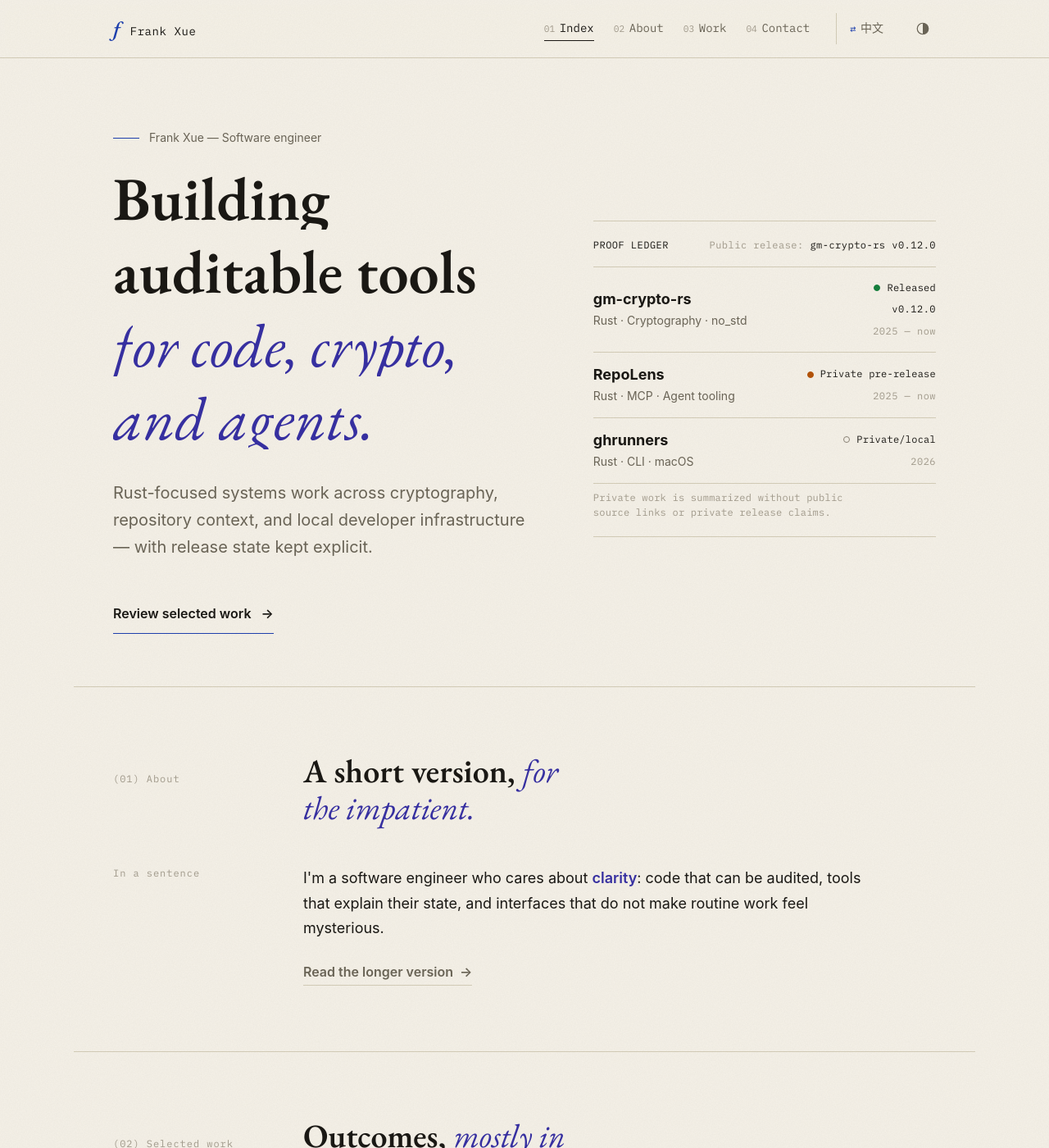
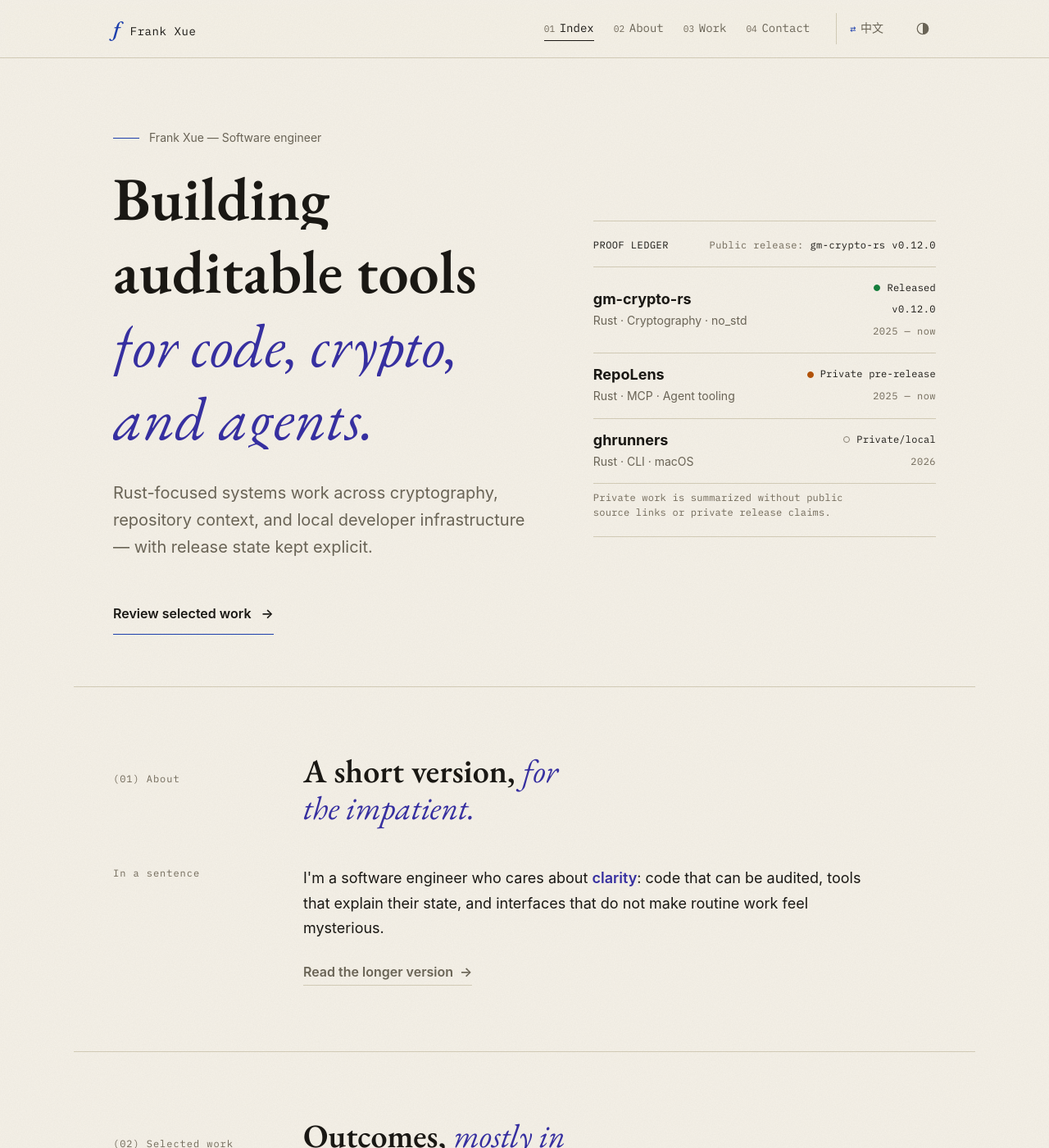
Before and after one commit to frankxue831/frankxue831.github.io, a Jekyll site: the page built from index.html, in a window 1280 px wide and 1400 px high. Shown: the whole window at 82% size. Built offline with Jekyll 4.4.1, drawn with Linux system fonts in a browser that asks for light colours.

Commit message:
fix(a11y): raise --fg-subtle to meet WCAG AA contrast
--fg-subtle styles normal-size meta text (eyebrows, section numbers, tags,
years) but failed WCAG AA against --bg: light 2.42:1 (#a39c8d), dark 3.06:1
(#6b6557). Bump to the minimum warm-grey that clears 4.5:1 while preserving the
muted monograph hierarchy: light #726a5a (4.75:1), dark #8f8571 (4.86:1), in
:root, [data-theme=dark], and the no-JS prefers-color-scheme:dark fallback.
Print (#666666 on white = 5.74:1) already passes — unchanged. Status colors are
dots (>=3:1 UI) with --fg labels, so unaffected. Tokens only.

Co-Authored-By: Claude Opus 4.7 <noreply@anthropic.com>

```diff
--- a/assets/css/style.css
+++ b/assets/css/style.css
@@ -12,7 +12,7 @@
     --bg-sunk: #faf7f0;
     --fg: #1a1814;
     --fg-muted: #6b6557;
-    --fg-subtle: #a39c8d;
+    --fg-subtle: #726a5a; /* WCAG AA: 4.75:1 on --bg (was #a39c8d, 2.42:1) */
     --rule: #d4cdb8;
     --accent: #1e40af;
     --accent-warm: #1e3a8a;
@@ -89,7 +89,7 @@
     --bg-sunk: #13110d;
     --fg: #ede4cc;
     --fg-muted: #a39880;
-    --fg-subtle: #6b6557;
+    --fg-subtle: #8f8571; /* WCAG AA: 4.86:1 on --bg (was #6b6557, 3.06:1) */
     --rule: #2f2c25;
     --accent: #9bb4ff;
     --accent-warm: #c2b8ff;
@@ -115,7 +115,7 @@
         --bg-sunk: #13110d;
         --fg: #ede4cc;
         --fg-muted: #a39880;
-        --fg-subtle: #6b6557;
+        --fg-subtle: #8f8571; /* WCAG AA — mirror of dark token */
         --rule: #2f2c25;
         --accent: #9bb4ff;
         --accent-warm: #c2b8ff;
```
